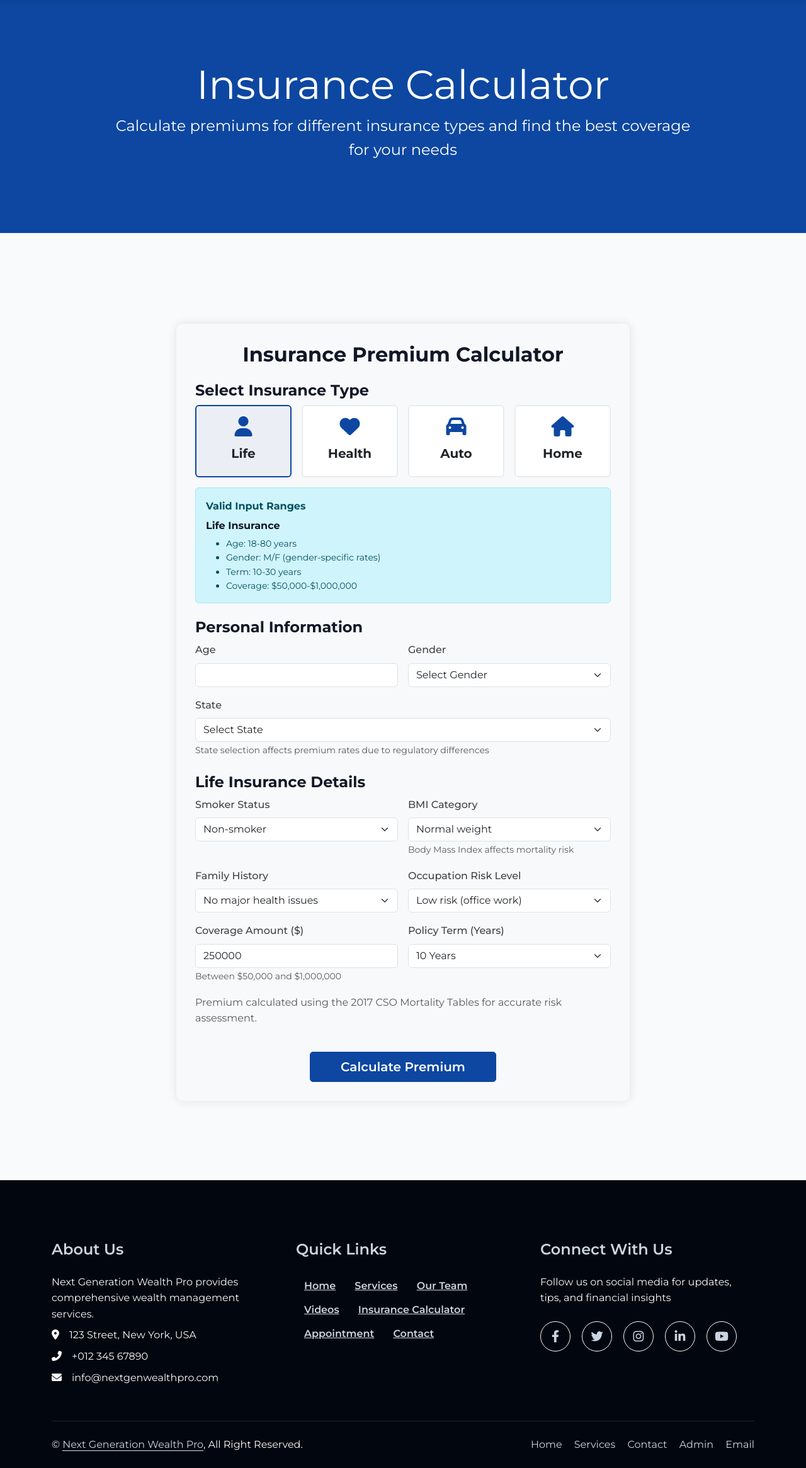
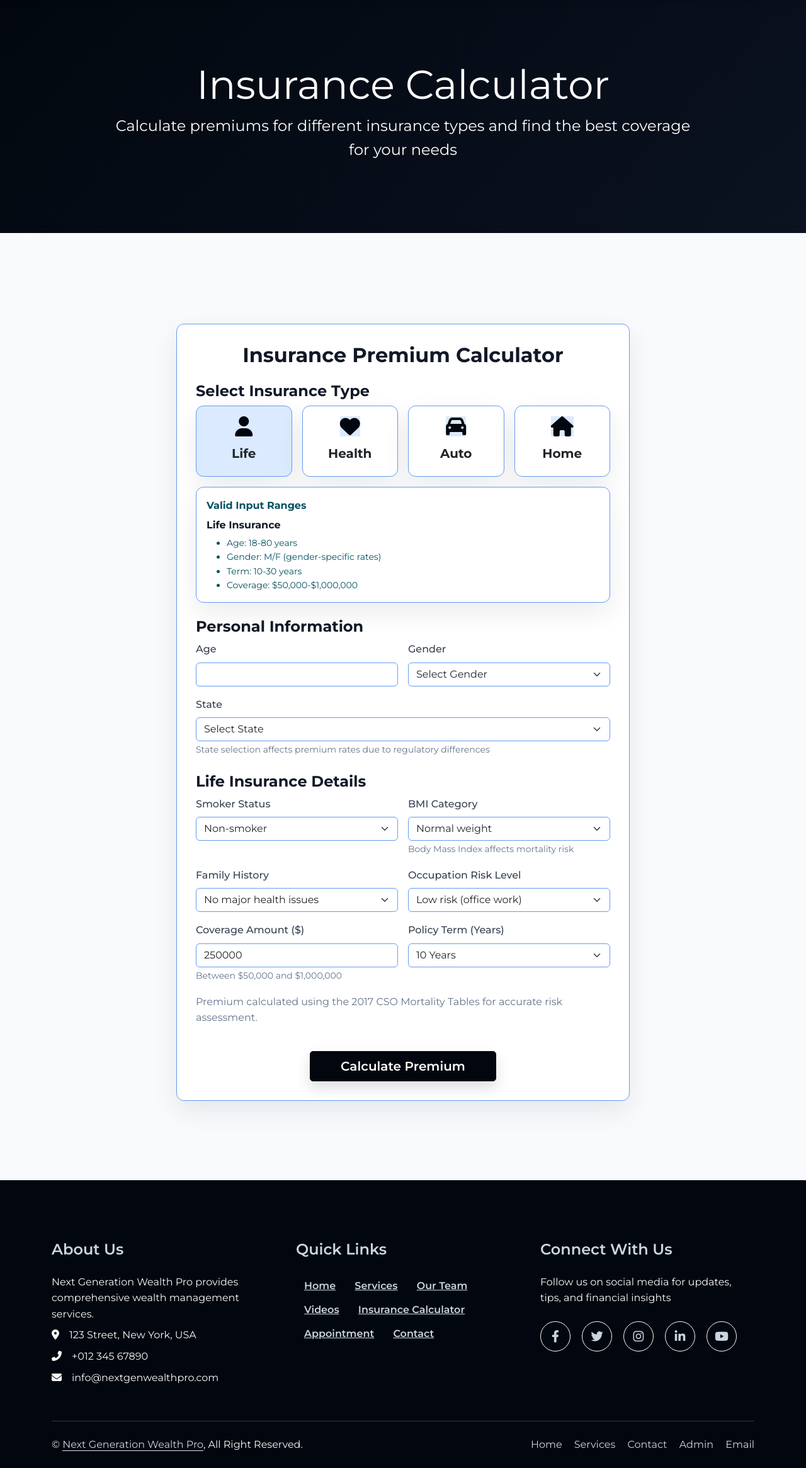
Before and after one commit to krishnadhakal03/wealthpro, a Django app: page /insurance-calculator/ in a window 1280 px wide. Shown: the part 81-2412 px from the top of the page at 63% size. Run offline with Django 5.2, Linux system fonts and the light colour scheme; data comes from the database, SQL or seed files in the repository.

Commit message:
Polish admin-managed site branding theme

```diff
--- a/main/models.py
+++ b/main/models.py
@@ -579,6 +579,8 @@ class SiteSettings(models.Model):
         ('trust_navy', 'Trust Navy'),
         ('modern_teal', 'Modern Teal'),
         ('executive_gold', 'Executive Gold'),
+        ('clean_blue', 'Clean Blue'),
+        ('carrier_classic', 'Carrier Classic'),
         ('custom', 'Custom'),
     ]
     THEME_FIELDS = [
@@ -593,6 +595,8 @@ class SiteSettings(models.Model):
         'trust_navy': {'primary': '#0B1F3A', 'accent': '#2F80ED'},
         'modern_teal': {'primary': '#0F3D3E', 'accent': '#2DD4BF'},
         'executive_gold': {'primary': '#111827', 'accent': '#D4AF37'},
+        'clean_blue': {'primary': '#0D6EFD', 'accent': '#38BDF8'},
+        'carrier_classic': {'primary': '#003366', 'accent': '#F2B705'},
     }
 
     site_name = models.CharField(max_length=200, default="Next Generation Wealth Pro")
--- a/main/static/css/style.css
+++ b/main/static/css/style.css
@@ -7,10 +7,13 @@
     --gray: #6c757d;
     --wp-primary: #02070F;
     --wp-primary-hover: #0B1220;
+    --wp-primary-soft: #E2E8F0;
     --wp-accent: #3B82F6;
     --wp-accent-hover: #2563EB;
+    --wp-accent-soft: #DBEAFE;
     --wp-button-bg: #02070F;
     --wp-button-text: #FFFFFF;
+    --wp-button-hover-bg: #0B1220;
     --wp-navbar-bg: #02070F;
     --wp-navbar-text: #FFFFFF;
     --wp-navbar-link-hover: #60A5FA;
@@ -20,8 +23,17 @@
     --wp-heading-color: #111827;
     --wp-body-text: #374151;
     --wp-page-bg: #F8FAFC;
+    --wp-page-bg-alt: #EEF4FA;
+    --wp-section-bg: #F1F5F9;
     --wp-card-bg: #FFFFFF;
+    --wp-card-border: #E5E7EB;
+    --wp-card-shadow: 0 16px 40px rgba(15, 23, 42, 0.08);
     --wp-border-color: #E5E7EB;
+    --wp-hero-bg: #02070F;
+    --wp-hero-text: #FFFFFF;
+    --wp-muted-text: #64748B;
+    --wp-icon-bg: #DBEAFE;
+    --wp-icon-color: #02070F;
 }
 
 /* General Styles */
@@ -75,12 +112,29 @@ a:hover {
     background-color: var(--wp-button-bg);
     border-color: var(--wp-button-bg);
     color: var(--wp-button-text);
+    box-shadow: 0 10px 22px rgba(15, 23, 42, 0.14);
 }
 
 .btn-primary:hover {
-    background-color: var(--wp-primary-hover);
-    border-color: var(--wp-primary-hover);
+    background-color: var(--wp-button-hover-bg);
+    border-color: var(--wp-button-hover-bg);
     color: var(--wp-button-text);
+    transform: translateY(-1px);
+}
+
+.btn-primary:focus,
+.btn-primary:active {
+    background-color: var(--wp-button-hover-bg) !important;
+    border-color: var(--wp-button-hover-bg) !important;
+    color: var(--wp-button-text) !important;
+    box-shadow: 0 0 0 0.25rem color-mix(in srgb, var(--wp-accent) 28%, transparent) !important;
+}
+
+.btn-primary:disabled,
+.btn-primary.disabled {
+    background-color: var(--wp-primary-soft);
+    border-color: var(--wp-primary-soft);
+    color: var(--wp-body-text);
 }
 
 .btn-secondary {
@@ -201,7 +259,7 @@ a:hover {
 
 .copyright {
     padding: 1.5rem 0;
-    border-top: 1px solid rgba(255,255,255,0.1);
+    border-top: 1px solid color-mix(in srgb, var(--wp-footer-text) 22%, transparent);
 }
 
 .footer-menu a {
@@ -228,6 +286,23 @@ a:hover {
 
 .back-to-top.show {
     display: flex;
+}
+
+.back-to-top:hover {
+    background-color: var(--wp-button-hover-bg);
+    border-color: var(--wp-button-hover-bg);
+    color: var(--wp-button-text);
+}
+
+.hero-header,
+.container-fluid.bg-primary.hero-header {
+    background: linear-gradient(135deg, var(--wp-hero-bg), var(--wp-primary-hover)) !important;
+    color: var(--wp-hero-text);
+}
+
+.hero-header h1,
+.hero-header p {
+    color: var(--wp-hero-text);
 }
 
 /* Home Page Styles */
@@ -346,17 +428,53 @@ a:hover {
     box-shadow: 0 5px 15px rgba(0,0,0,0.1);
 }
 
+.team-card,
+.card {
+    background-color: var(--wp-card-bg);
+    border: 1px solid var(--wp-card-border) !important;
+    border-radius: 12px !important;
+    box-shadow: var(--wp-card-shadow) !important;
+}
+
+.team-card:hover,
+.card:hover {
+    border-color: var(--wp-accent) !important;
+}
+
+.team-contact-icon,
+.insurance-icon {
+    background-color: var(--wp-icon-bg) !important;
+    color: var(--wp-icon-color) !important;
+}
+
 /* Contact Page Styles */
 .contact-info i {
     width: 45px;
     height: 45px;
-    background-color: var(--wp-primary);
-    color: var(--wp-button-text);
+    background-color: var(--wp-icon-bg);
+    color: var(--wp-icon-color);
     border-radius: 50%;
     display: flex;
     align-items: center;
     justify-content: center;
     margin-right: 1rem;
+}
+
+.contact-info,
+.contact-form,
+.appointment-form,
+.calculator-section,
+.result-box,
+.alert-info {
+    background-color: var(--wp-card-bg) !important;
+    border: 1px solid var(--wp-card-border) !important;
+    border-radius: 12px;
+    box-shadow: var(--wp-card-shadow);
+}
+
+.text-muted,
+.form-text {
+    color: var(--wp-muted-text) !important;
 }
 
 .form-control:focus {
@@ -419,6 +546,16 @@ a:hover {
 .appointment-form {
     background-color: var(--wp-card-bg);
     padding: 2rem;
-    border-radius: 8px;
-    box-shadow: 0 4px 15px rgba(0,0,0,0.1);
+    border-radius: 12px;
+    border: 1px solid var(--wp-card-border);
+    box-shadow: var(--wp-card-shadow);
 }
+
+.bg-light {
+    background-color: var(--wp-page-bg-alt) !important;
+}
+
+.form-control,
+.form-select {
+    border-color: var(--wp-card-border);
+}
--- a/main/static/js/site_color_branding_admin.js
+++ b/main/static/js/site_color_branding_admin.js
@@ -5,6 +5,8 @@
         trust_navy: { primary: "#0B1F3A", accent: "#2F80ED" },
         modern_teal: { primary: "#0F3D3E", accent: "#2DD4BF" },
         executive_gold: { primary: "#111827", accent: "#D4AF37" },
+        clean_blue: { primary: "#0D6EFD", accent: "#38BDF8" },
+        carrier_classic: { primary: "#003366", accent: "#F2B705" },
     };
 
     function syncPalette() {
--- a/main/templates/main/base.html
+++ b/main/templates/main/base.html
@@ -29,10 +29,13 @@
         :root {
             --wp-primary: {{ theme.primary|default:"#02070F" }};
             --wp-primary-hover: {{ theme.primary_hover|default:"#0B1220" }};
+            --wp-primary-soft: {{ theme.primary_soft|default:"#E2E8F0" }};
             --wp-accent: {{ theme.accent|default:"#3B82F6" }};
             --wp-accent-hover: {{ theme.accent_hover|default:"#2563EB" }};
+            --wp-accent-soft: {{ theme.accent_soft|default:"#DBEAFE" }};
             --wp-button-bg: {{ theme.button_bg|default:"#02070F" }};
             --wp-button-text: {{ theme.button_text|default:"#FFFFFF" }};
+            --wp-button-hover-bg: {{ theme.button_hover_bg|default:"#0B1220" }};
             --wp-navbar-bg: {{ theme.navbar_bg|default:"#02070F" }};
             --wp-navbar-text: {{ theme.navbar_text|default:"#FFFFFF" }};
             --wp-navbar-link-hover: {{ theme.navbar_link_hover|default:"#60A5FA" }};
@@ -42,8 +45,17 @@
             --wp-heading-color: {{ theme.heading_color|default:"#111827" }};
             --wp-body-text: {{ theme.body_text|default:"#374151" }};
             --wp-page-bg: {{ theme.page_bg|default:"#F8FAFC" }};
+            --wp-page-bg-alt: {{ theme.page_bg_alt|default:"#EEF4FA" }};
+            --wp-section-bg: {{ theme.section_bg|default:"#F1F5F9" }};
             --wp-card-bg: {{ theme.card_bg|default:"#FFFFFF" }};
+            --wp-card-border: {{ theme.card_border|default:"#E5E7EB" }};
+            --wp-card-shadow: {{ theme.card_shadow|default:"0 16px 40px rgba(15, 23, 42, 0.08)" }};
             --wp-border-color: {{ theme.border_color|default:"#E5E7EB" }};
+            --wp-hero-bg: {{ theme.hero_bg|default:"#02070F" }};
+            --wp-hero-text: {{ theme.hero_text|default:"#FFFFFF" }};
+            --wp-muted-text: {{ theme.muted_text|default:"#64748B" }};
+            --wp-icon-bg: {{ theme.icon_bg|default:"#DBEAFE" }};
+            --wp-icon-color: {{ theme.icon_color|default:"#02070F" }};
         }
     </style>
 
--- a/main/templates/main/insurance_calculator.html
+++ b/main/templates/main/insurance_calculator.html
@@ -7,40 +7,41 @@
 <link rel="stylesheet" href="https://cdn.jsdelivr.net/npm/flatpickr/dist/flatpickr.min.css">
 <style>
     .calculator-section {
-        background-color: #f8f9fa;
-        border-radius: 10px;
-        box-shadow: 0 0 15px rgba(0, 0, 0, 0.1);
+        background-color: var(--wp-card-bg);
+        border: 1px solid var(--wp-card-border);
+        border-radius: 12px;
+        box-shadow: var(--wp-card-shadow);
         padding: 30px;
         margin-bottom: 30px;
     }
 
     .insurance-type-card {
         cursor: pointer;
-        border: 2px solid #e9ecef;
+        border: 2px solid var(--wp-card-border);
         transition: all 0.3s ease;
         height: 100%;
     }
 
     .insurance-type-card:hover {
         transform: translateY(-5px);
-        border-color: #0d47a1;
+        border-color: var(--wp-accent);
     }
 
     .insurance-type-card.selected {
-        border-color: #0d47a1;
-        background-color: rgba(13, 71, 161, 0.05);
+        border-color: var(--wp-accent);
+        background-color: var(--wp-accent-soft);
     }
 
     .insurance-icon {
         font-size: 2rem;
-        color: #0d47a1;
+        color: var(--wp-accent);
         margin-bottom: 15px;
     }
 
     .result-box {
-        background-color: #0d47a1;
-        color: white;
-        border-radius: 10px;
+        background-color: var(--wp-primary);
+        color: var(--wp-button-text);
+        border-radius: 12px;
         padding: 25px;
         margin-top: 20px;
         display: block;
@@ -66,17 +67,18 @@
 
     .form-label {
         font-weight: 500;
-        color: #424242;
+        color: var(--wp-body-text);
     }
 
     .btn-primary {
-        background-color: #0d47a1;
-        border-color: #0d47a1;
+        background-color: var(--wp-button-bg);
+        border-color: var(--wp-button-bg);
+        color: var(--wp-button-text);
     }
 
     .btn-primary:hover {
-        background-color: #083677;
-        border-color: #083677;
+        background-color: var(--wp-button-hover-bg);
+        border-color: var(--wp-button-hover-bg);
     }
 
     .state-factor {
@@ -86,9 +88,8 @@
         margin-top: 10px;
     }
 
-    /* Override Bootstrap's bg-primary with our darker blue */
     .bg-primary {
-        background-color: #0d47a1 !important;
+        background-color: var(--wp-primary) !important;
     }
 
     /* Loading spinner */
```
Also changed, not shown: other parts of main/static/css/style.css (+53 -8 lines), main/admin.py (+58 -0 lines), main/settings_service.py (+82 -24 lines), main/migrations/0021_alter_sitesettings_theme_mode.py (added).
